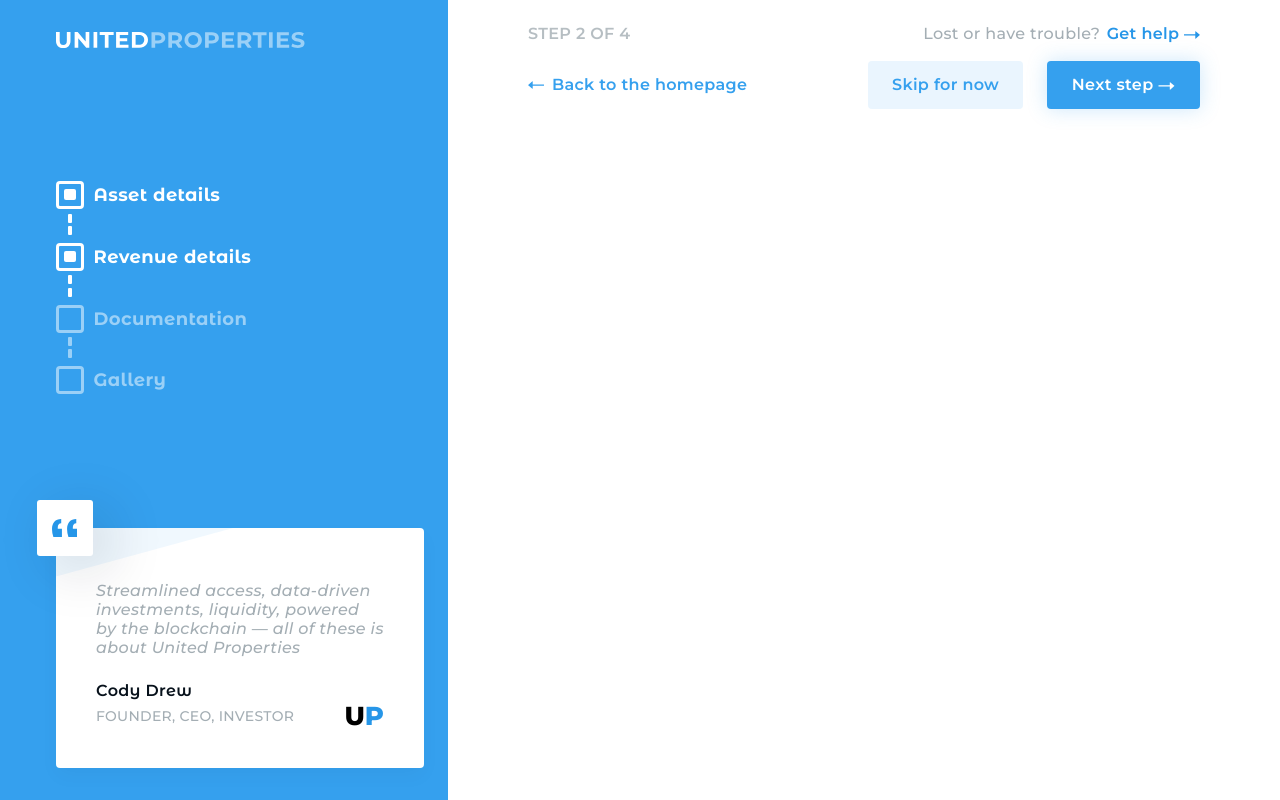
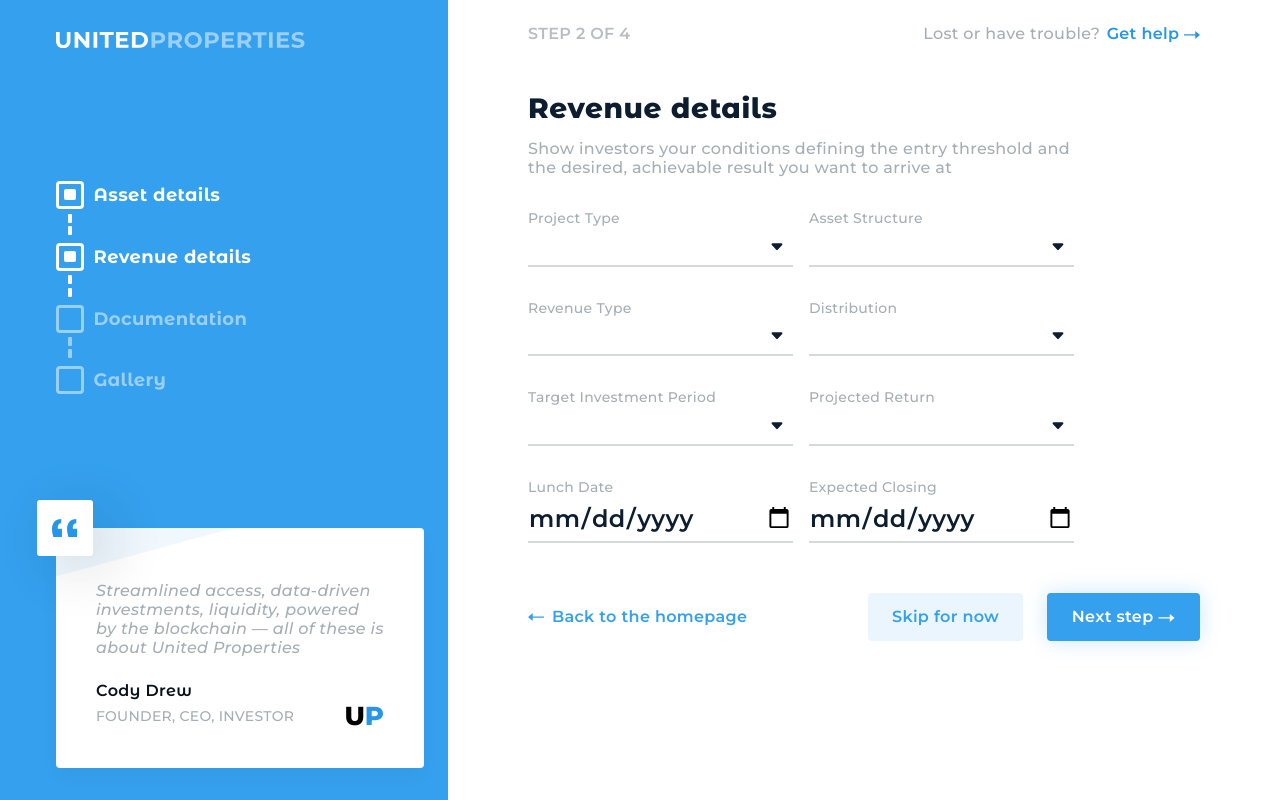
Before and after one commit to tobi-bams/listing-creation, a React (Create React App) app: page / in a window 1280 px wide. Both pictures are taken after a click on the button "Next step". Built offline with nearby package versions, Linux system fonts and the light colour scheme.

Commit message:
feat: Asset Revenue Page

```diff
--- a/src/App.js
+++ b/src/App.js
@@ -6,6 +6,7 @@ import MainContent from "./component/MainContentContainer/MainContentContainer";
 import Header from "./component/Header/Header";
 import Asset from "./component/Assets/Asset";
 import Footer from "./component/Footer/Footer";
+import Revenue from "./component/Revenue/Revenue";
 
 function App() {
   const [currentStep, setCurrentStep] = useState(1);
@@ -16,6 +17,7 @@ function App() {
       <MainContent>
         <Header currentStep={currentStep} />
         {currentStep === 1 ? <Asset /> : ""}
+        {currentStep === 2 ? <Revenue /> : ""}
         <Footer currentStep={currentStep} setCurrentStep={setCurrentStep} />
       </MainContent>
     </div>
--- a/src/component/Assets/Asset.js
+++ b/src/component/Assets/Asset.js
@@ -61,11 +61,13 @@ const Asset = () => {
         label="Asset title"
         onChange={titleOnChangeHandler}
         value={title}
+        type="text"
       />
       <Input
         label="Description (max. 72 symbols)"
         value={description}
         onChange={descriptionOnChangeHandler}
+        type="text"
       />
       <Dropdown
         label="Asset location"
@@ -78,11 +80,13 @@ const Asset = () => {
           label="Minimum investment amount"
           value={minInvestAmount}
           onChange={minInvestAmountOnChangeHandler}
+          type="text"
         />
         <Input
           label="Capital stack"
           value={capitalStack}
           onChange={capitalStackOnChangeHandler}
+          type="text"
         />
       </div>
       <div className={classes.SideBySide}>
@@ -90,11 +94,13 @@ const Asset = () => {
           label="Soft cap"
           value={softCap}
           onChange={softCapOnChangeHandler}
+          type="text"
         />
         <Input
           label="Hard cap"
           value={hardCap}
           onChange={hardCapOnChangeHandler}
+          type="text"
         />
       </div>
     </div>
--- /dev/null
+++ b/src/component/Revenue/Revenue.js
@@ -0,0 +1,81 @@
+import React, { useState } from "react";
+
+import classes from "./Revenue.module.css";
+
+import Dropdown from "../UI/Dropdown/Dropdown";
+import Input from "../UI/Input/Input";
+
+const Revenue = () => {
+  const projectTypes = ["Operating", "Standard"];
+  const assetStructures = ["Equity", "Standard"];
+  const revenueTypes = ["Interest Revenue", "Equity Revenue"];
+  const distributions = ["Numerical", "Alphabetical"];
+  const investmentPeriods = ["1 Year", "2 Years", "3 Years"];
+  const expectedReturns = ["5%", "5.5%", "6%", "6.5%", "7%"];
+
+  const [projectType, setProjectType] = useState("");
+  const [assetStructure, setAssetStructure] = useState("");
+  const [revenueType, setRevenueType] = useState("");
+  const [distribution, setDistribution] = useState("");
+  const [investmentPeriod, setInvestmentPeriod] = useState("");
+  const [expectedReturn, setExpectedReturn] = useState("");
+  return (
+    <div className={classes.RevenueContainer}>
+      <div className={classes.RevenueHeaderContainer}>
+        <h2 className={classes.RevenueHeader}>Revenue details</h2>
+        <p className={classes.RevenueDescription}>
+          Show investors your conditions defining the entry threshold and the
+          desired, achievable result you want to arrive at
+        </p>
+      </div>
+      <div className={classes.SideBySide}>
+        <Dropdown
+          label="Project Type"
+          selectedItem={projectType}
+          setSelectedItem={setProjectType}
+          items={projectTypes}
+        />
+        <Dropdown
+          label="Asset Structure"
+          selectedItem={assetStructure}
+          setSelectedItem={setAssetStructure}
+          items={assetStructures}
+        />
+      </div>
+      <div className={classes.SideBySide}>
+        <Dropdown
+          label="Revenue Type"
+          selectedItem={revenueType}
+          setSelectedItem={setRevenueType}
+          items={revenueTypes}
+        />
+        <Dropdown
+          label="Distribution"
+          selectedItem={distribution}
+          setSelectedItem={setDistribution}
+          items={distributions}
+        />
+      </div>
+      <div className={classes.SideBySide}>
+        <Dropdown
+          label="Target Investment Period"
+          selectedItem={investmentPeriod}
+          setSelectedItem={setInvestmentPeriod}
+          items={investmentPeriods}
+        />
+        <Dropdown
+          label="Projected Return"
+          selectedItem={expectedReturn}
+          setSelectedItem={setExpectedReturn}
+          items={expectedReturns}
+        />
+      </div>
+      <div className={classes.SideBySide}>
+        <Input label="Lunch Date" type="date"/>
+        <Input label="Expected Closing" type="date"/>
+      </div>
+    </div>
+  );
+};
+
+export default Revenue;
--- /dev/null
+++ b/src/component/Revenue/Revenue.module.css
@@ -0,0 +1,35 @@
+.RevenueContainer {
+  display: flex;
+  flex-direction: column;
+  width: 35.125em;
+  margin-top: 3em;
+  box-sizing: border-box;
+}
+
+.RevenueHeaderContainer {
+  display: flex;
+  flex-direction: column;
+  margin-bottom: 2em;
+}
+
+.RevenueHeader {
+  font-family: "Montserrat Alternates";
+  letter-spacing: 0.02em;
+  font-weight: 800;
+  color: #0b1d2e;
+  font-size: 1.75rem;
+  margin-bottom: 0.5em;
+}
+
+.RevenueDescription {
+  font-family: "Montserrat";
+  font-weight: 500;
+  font-size: 1rem;
+  letter-spacing: 0.02em;
+  color: #a4aeb4;
+}
+
+.SideBySide {
+  display: flex;
+  align-items: center;
+}
--- a/src/component/UI/Dropdown/Dropdown.js
+++ b/src/component/UI/Dropdown/Dropdown.js
@@ -1,5 +1,4 @@
 import React, { useState } from "react";
-import onClickOutside from "react-onclickoutside";
 
 import classes from "./Dropdown.module.css";
 import DropdownImage from "../../../assets/Dropdown.svg";
@@ -7,8 +6,6 @@ import DropdownItemContainer from "./DropdownItemsContainer/DropdownItemsContain
 
 function Dropdown(props) {
   const [isActive, setIsActive] = useState(false);
-
-  Dropdown.handleClickOutside = () => setIsActive(false);
 
   return (
     <div
@@ -47,8 +44,7 @@ function Dropdown(props) {
   );
 }
 
-const clickOutsideConfig = {
-  handleClickOutside: () => Dropdown.handleClickOutside,
-};
 
-export default onClickOutside(Dropdown, clickOutsideConfig);
+export default Dropdown;
+
+// export default onClickOutside(Dropdown, clickOutsideConfig);
--- a/src/component/UI/Dropdown/Dropdown.module.css
+++ b/src/component/UI/Dropdown/Dropdown.module.css
@@ -5,6 +5,7 @@
   width: 100%;
   margin-bottom: 2em;
   outline: none;
+  margin-right: 1em;
 }
 
 .DropdownLabel {
@@ -25,8 +26,8 @@
   align-items: center;
   justify-content: space-between;
   border-bottom: 2px solid #d5d9dc;
+  padding-top: 0.3em;
   padding-bottom: 0.3em;
-  padding-top: 0.3em;
   padding-right: 0.5em;
   cursor: pointer;
 }
@@ -37,6 +38,7 @@
   font-size: 1.5rem;
   letter-spacing: 0.02em;
   color: #0b1d2e;
+  height: 1.75rem;
 }
 
 .DropdownImage {
--- a/src/component/UI/Dropdown/DropdownItemsContainer/DropdownItemsContainer.module.css
+++ b/src/component/UI/Dropdown/DropdownItemsContainer/DropdownItemsContainer.module.css
@@ -5,6 +5,9 @@
     background-color: #ffffff;
     box-shadow: 0px 0px 10px rgba(53, 160, 238, 0.25);
     width: 100%;
+    position: absolute;
     margin-top: 0.2em;
+    top: 3.7em;
     margin-bottom: 1.5em;
+    z-index: 1;
   }
--- a/src/component/UI/Input/Input.js
+++ b/src/component/UI/Input/Input.js
@@ -21,7 +21,7 @@ const Input = (props) => {
         {props.label}
       </label>
       <input
-        type="text"
+        type={props.type}
         className={classes.Input}
         onFocus={onFocusHandler}
         onBlur={onBurlHandler}
--- a/src/component/UI/Input/Input.module.css
+++ b/src/component/UI/Input/Input.module.css
@@ -2,7 +2,7 @@
   display: flex;
   flex-direction: column;
   margin-bottom: 2em;
-  margin-right: 0.3em;
+  margin-right: 1em;
   width: 100%;
 }
 
```
Also changed, not shown: src/component/UI/Dropdown/DropdownItem/DropdownItem.js (+4 -4 lines).
